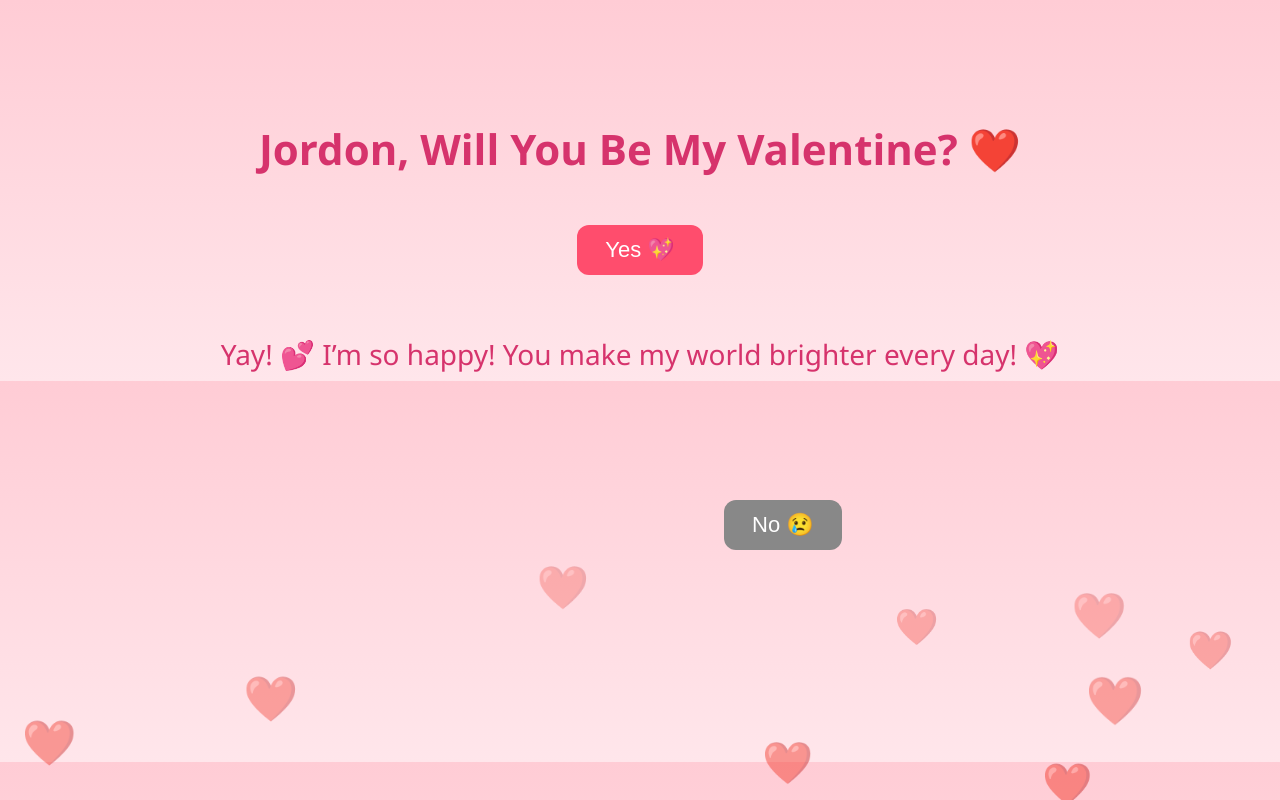
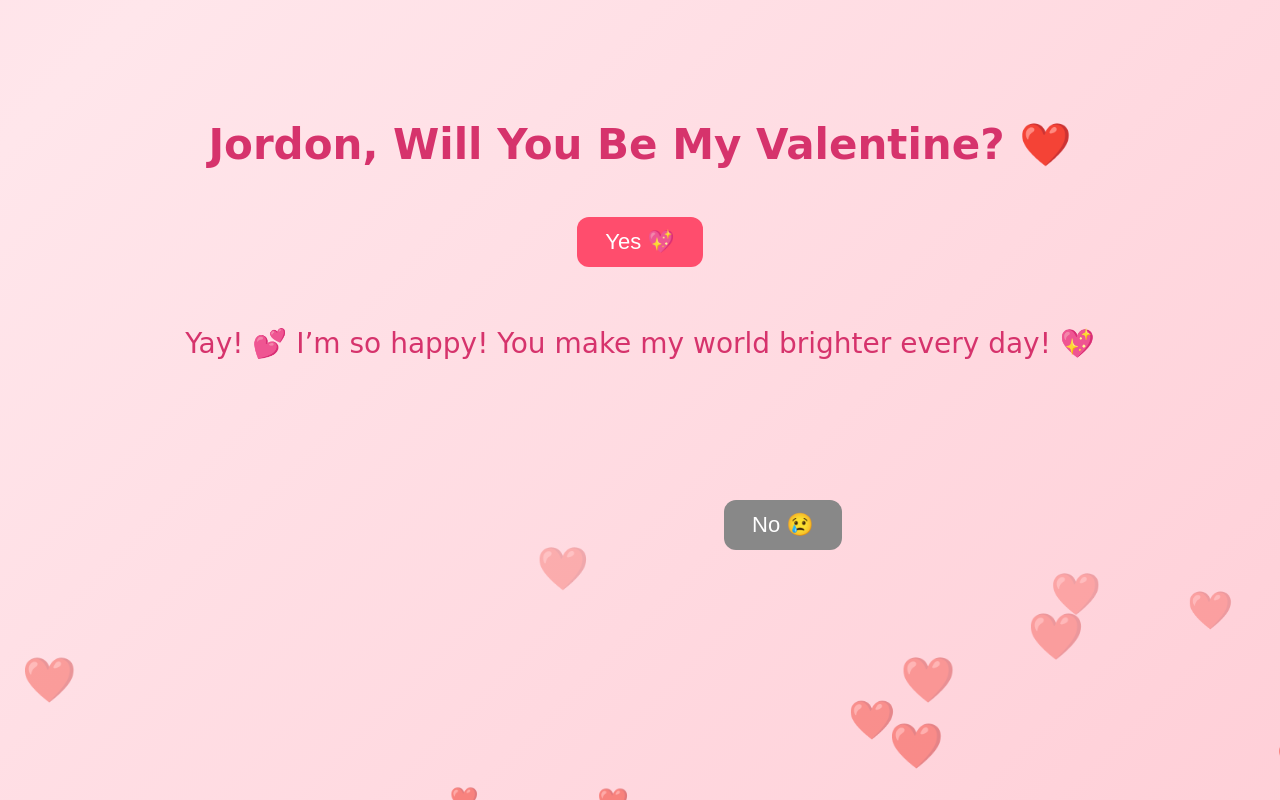
Before and after one commit to mohitinusa655/For-Jordon, a plain HTML site: page index.html in a window 1280 px wide. Both pictures are taken after a click on the button "Yes 💖". Drawn offline with Linux system fonts and the light colour scheme.

Commit message:
index.html

```diff
--- a/index.html
+++ b/index.html
@@ -6,16 +6,26 @@
 <style>
     body {
         text-align: center;
-        font-family: "Segoe UI", sans-serif;
-        background: linear-gradient(to bottom, #ffccd5, #ffe6eb);
+        font-family: "Brush Script MT", cursive;
+        background: linear-gradient(-45deg, #ffccd5, #ffe6eb, #ffd1dc, #ffc0cb);
+        background-size: 400% 400%;
+        animation: gradientBG 15s ease infinite;
         overflow: hidden;
         margin-top: 120px;
     }
+
+    @keyframes gradientBG {
+        0% {background-position: 0% 50%;}
+        50% {background-position: 100% 50%;}
+        100% {background-position: 0% 50%;}
+    }
+
     h1 {
         color: #d6336c;
         font-size: 42px;
         animation: fadeIn 2s ease-in-out;
     }
+
     button {
         font-size: 22px;
         padding: 12px 28px;
@@ -25,8 +35,16 @@
         cursor: pointer;
         transition: 0.3s;
     }
-    #yesBtn { background-color: #ff4d6d; color: white; }
-    #yesBtn:hover { transform: scale(1.1); }
+
+    #yesBtn {
+        background-color: #ff4d6d;
+        color: white;
+    }
+    #yesBtn:hover {
+        transform: scale(1.1);
+        box-shadow: 0 0 20px #ff4d6d;
+    }
+
     #noBtn {
         background-color: #888;
         color: white;
@@ -34,6 +52,7 @@
         left: 55%;
         top: 60%;
     }
+
     .heart {
         position: fixed;
         color: red;
@@ -41,12 +60,15 @@
         animation: floatUp 4s linear infinite;
         user-select: none;
     }
+
     @keyframes floatUp {
         0% { transform: translateY(100vh); opacity: 1; }
         100% { transform: translateY(-10vh); opacity: 0; }
     }
+
     @keyframes fadeIn { from {opacity: 0;} to {opacity: 1;} }
-    #message {
+
+    #message, #surpriseMsg {
         font-size: 28px;
         color: #d6336c;
         margin-top: 40px;
@@ -63,8 +85,9 @@
 <button id="noBtn">No 😢</button>
 
 <div id="message">Yay! 💕 I’m so happy! You make my world brighter every day! 💖</div>
+<div id="surpriseMsg">💌 I can’t stop thinking about you! You’re my everything! 💖</div>
 
-<!-- Hidden audio for "Perfect" -->
+<!-- Hidden audio -->
 <audio id="bgMusic" loop>
   <source src="https://www.soundhelix.com/examples/mp3/SoundHelix-Song-1.mp3" type="audio/mpeg">
   Your browser does not support the audio element.
@@ -73,10 +96,11 @@
 <script>
     const noBtn = document.getElementById("noBtn");
     const message = document.getElementById("message");
+    const surprise = document.getElementById("surpriseMsg");
     const yesBtn = document.getElementById("yesBtn");
     const audio = document.getElementById("bgMusic");
 
-    // No button moves when hovered
+    // No button moves away
     noBtn.addEventListener("mouseover", () => {
         const x = Math.random() * (window.innerWidth - noBtn.offsetWidth);
         const y = Math.random() * (window.innerHeight - noBtn.offsetHeight);
@@ -84,11 +108,12 @@
         noBtn.style.top = y + "px";
     });
 
-    // Yes button action
+    // Yes button click
     yesBtn.addEventListener("click", () => {
-        message.style.display = "block";   // Show message
-        createHearts(50);                  // Start hearts
-        audio.play();                       // Play music
+        message.style.display = "block";   // show message
+        createHearts(50);                  // hearts
+        audio.play();                       // start music
+        setTimeout(()=>{ surprise.style.display='block'; }, 5000); // show surprise message after 5s
     });
 
     // Floating hearts
@@ -100,6 +125,7 @@
                 heart.innerHTML = "❤️";
                 heart.style.left = Math.random()*100 + "vw";
                 heart.style.fontSize = (Math.random()*30+20) + "px";
+                heart.style.color = ['#ff4d6d','#ff69b4','#ffc0cb'][Math.floor(Math.random()*3)];
                 document.body.appendChild(heart);
                 setTimeout(()=>{ heart.remove(); }, 4000);
             }, i*200);
@@ -111,6 +137,7 @@
             heart.innerHTML = "❤️";
             heart.style.left = Math.random()*100 + "vw";
             heart.style.fontSize = (Math.random()*30+20) + "px";
+            heart.style.color = ['#ff4d6d','#ff69b4','#ffc0cb'][Math.floor(Math.random()*3)];
             document.body.appendChild(heart);
             setTimeout(()=>{ heart.remove(); }, 4000);
         }, 300);
```
